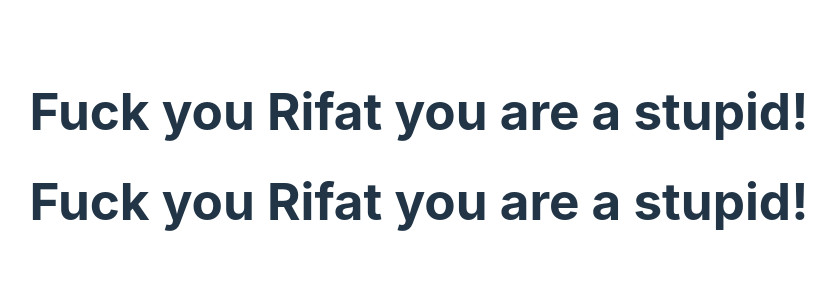
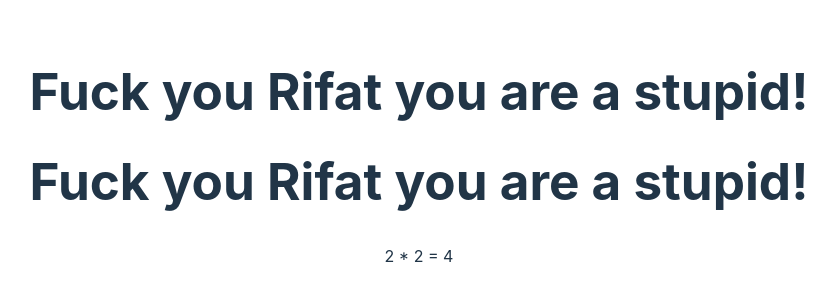
Before and after one commit to MAHRifat/Delta-web-development-course, a React (Vite) app in the folder React/basic-react-app/: page / in a window 1280 px wide. Shown: the part 244-544 px from the top of the page, without its empty margins (221-1057 px from the left). Built offline with nearby package versions, Linux system fonts and the light colour scheme.

Commit message:
curly braces act as js

```diff
--- a/React/basic-react-app/src/App.jsx
+++ b/React/basic-react-app/src/App.jsx
@@ -9,6 +9,7 @@ function App() {
    <>
      <Title/>
      <Title/>
+     <p>2 * 2 = { 2* 2 }</p>
    </>
 
   )
```
Also changed, not shown: 1 other file (tests, documents, lock files or other folders).
